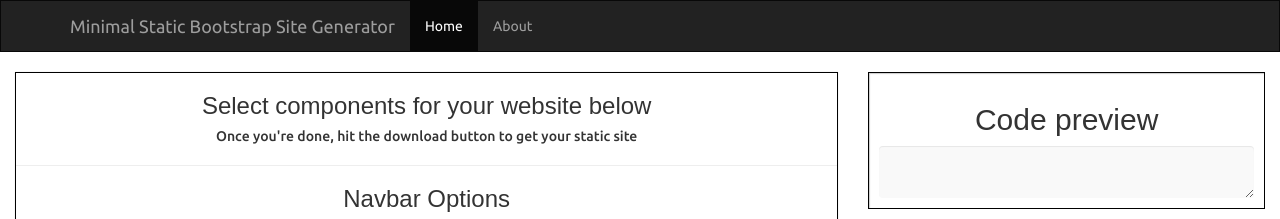
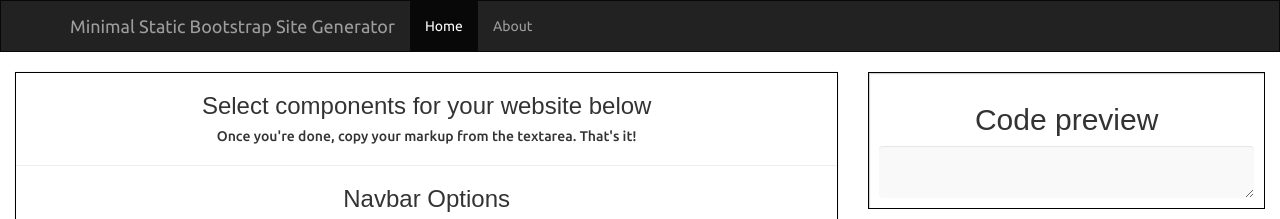
Before and after one commit to ericbastarache/static-generator, an Angular app: page /home in a window 1280 px wide. Shown: the top 219 px of the page. Built offline with nearby package versions, Linux system fonts and the light colour scheme; a web font is replaced by a local one.

Commit message:
Updated text

```diff
--- a/src/app/home/home.component.html
+++ b/src/app/home/home.component.html
@@ -3,7 +3,7 @@
     <div class="col-md-8">
       <div class="generator-functions">
         <h3 class="text-center">Select components for your website below</h3>
-        <h5 class="text-center">Once you're done, hit the download button to get your static site</h5>
+        <h5 class="text-center">Once you're done, copy your markup from the textarea. That's it!</h5>
         <hr>
         <div class="header-options">
           <h3 class="text-center">Navbar Options</h3>
```
